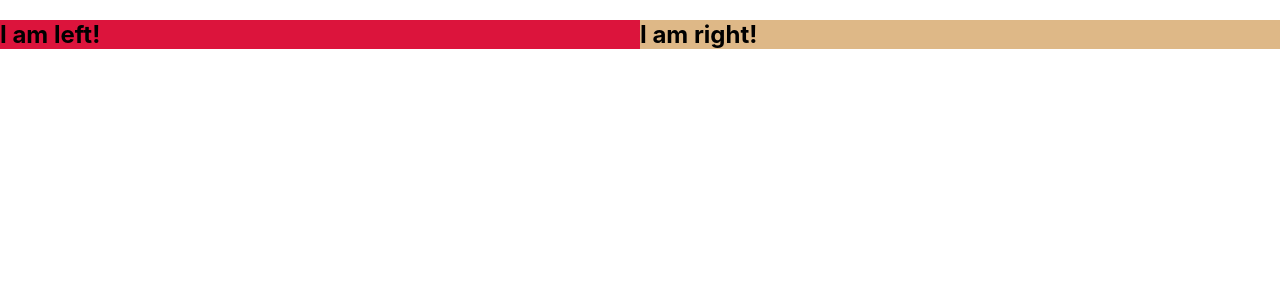
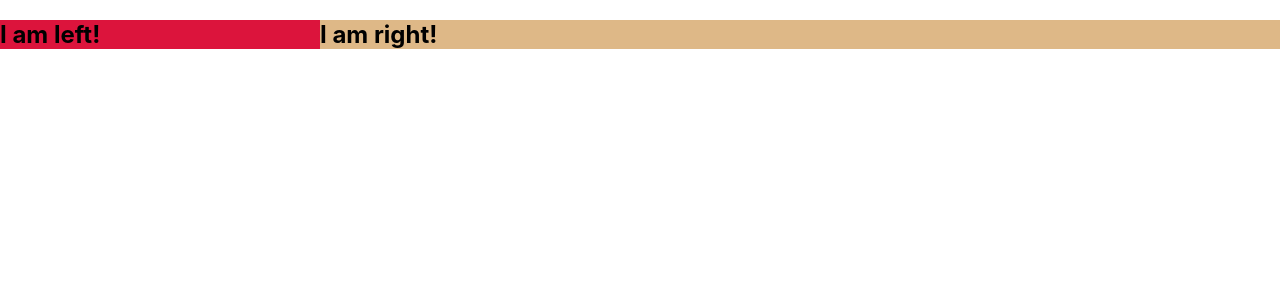
Before and after one commit to esteres/design-patterns, a React (Create React App) app: page / in a window 1280 px wide. Shown: the top 300 px of the page. Built offline with nearby package versions, Linux system fonts and the light colour scheme.

Commit message:
Make left panel smaller than the right one

```diff
--- a/src/App.js
+++ b/src/App.js
@@ -16,7 +16,7 @@ function App() {
   }
 
   return (
-    <SplitScreen Left={LeftSideComp} Right={RightSideComp}/>
+    <SplitScreen Left={LeftSideComp} Right={RightSideComp} leftWidth={1} rightWidth={3}/>
   );
 }
 
--- a/src/components/split-screen.jsx
+++ b/src/components/split-screen.jsx
@@ -5,16 +5,16 @@ const Container = styled.div`
 `;
 
 const Panel = styled.div`
-  flex: 1;
+  flex: ${(p) => p.flex};
 `;
 
-export const SplitScreen = ({Left, Right}) => {
+export const SplitScreen = ({Left, Right, leftWidth = 1, rightWidth = 1}) => {
   return (
     <Container>
-      <Panel>
+      <Panel flex={leftWidth}>
         <Left />
       </Panel>
-      <Panel>
+      <Panel flex={rightWidth}>
         <Right />
       </Panel>
     </Container>
```
